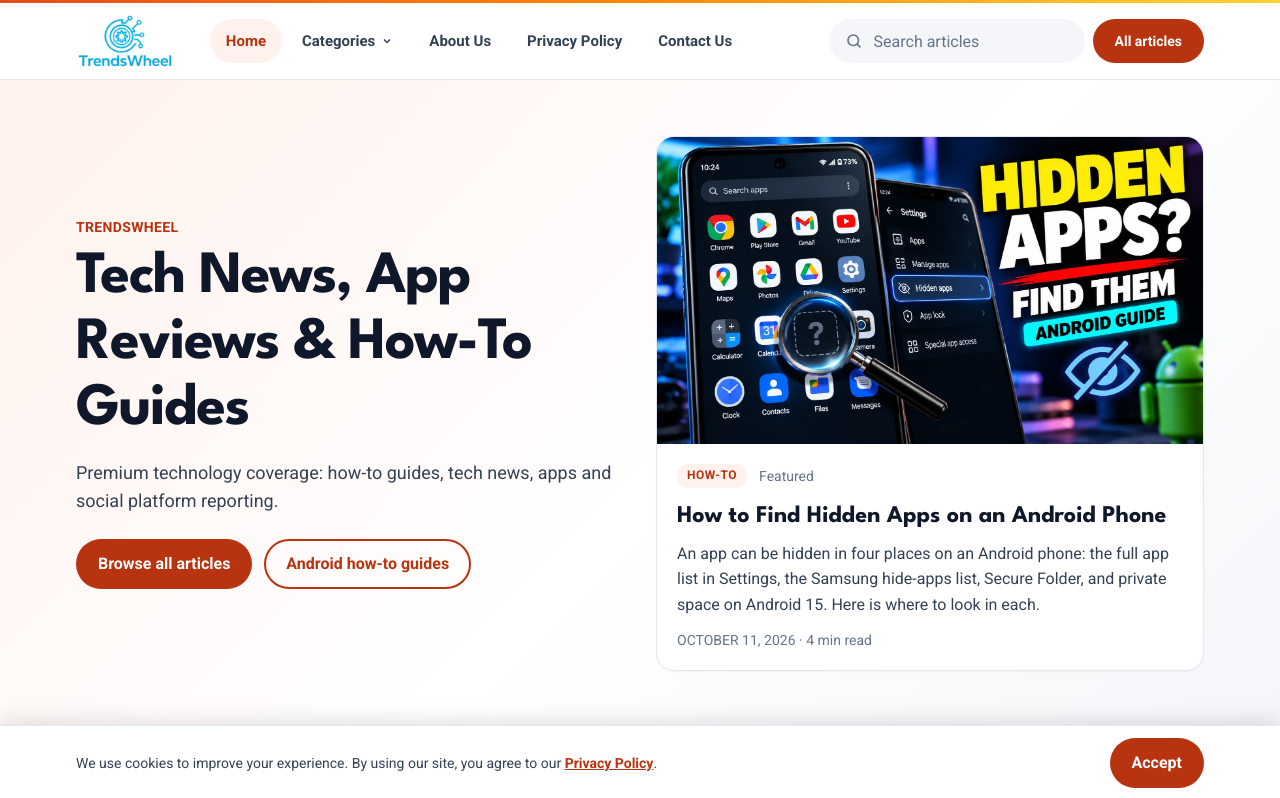
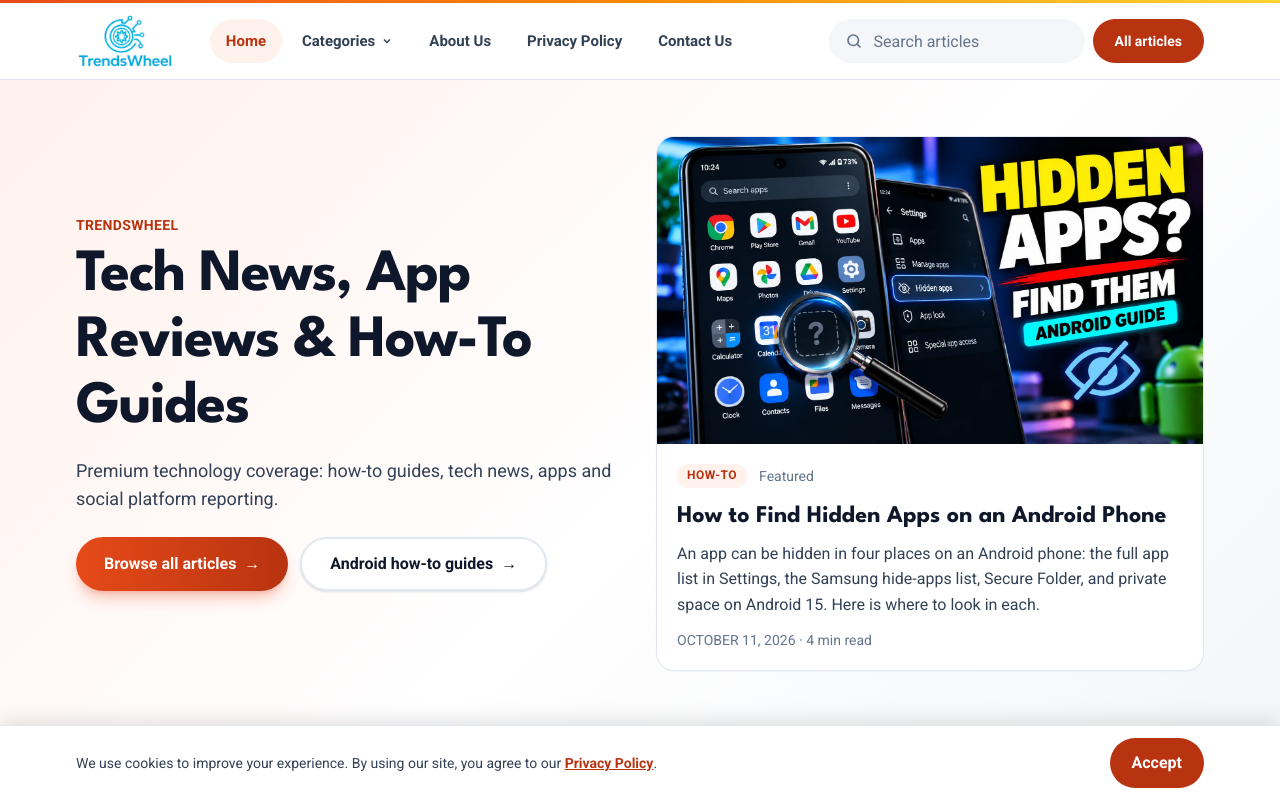
Before and after one commit to iamadityayogi07/trendswheel, a Next.js app: page / in a window 1280 px wide. Shown: the top 798 px of the page. Built offline with nearby package versions, Linux system fonts and the light colour scheme.

Commit message:
Home hero button polish
Co-Authored-By: Claude Sonnet 5.5 <noreply@anthropic.com>

```diff
--- a/app/page.tsx
+++ b/app/page.tsx
@@ -42,11 +42,13 @@ export default function HomePage() {
           </h1>
           <p className="mt-4 text-lg text-ink-2">{site.tagline}</p>
           <div className="mt-6 flex flex-wrap gap-3">
-            <Link href={archiveUrl()} className="btn">
+            <Link href={archiveUrl()} className="group inline-flex min-h-12 items-center gap-2 rounded-full bg-gradient-to-r from-brand to-brand-strong px-7 py-3 font-bold text-white no-underline shadow-lg shadow-brand/30 transition duration-200 hover:-translate-y-0.5 hover:shadow-xl hover:shadow-brand/40">
               Browse all articles
+              <span aria-hidden="true" className="transition group-hover:translate-x-1">→</span>
             </Link>
-            <Link href={categoryUrl('how-to')} className="btn btn-outline">
+            <Link href={categoryUrl('how-to')} className="group inline-flex min-h-12 items-center gap-2 rounded-full border-2 border-line bg-white px-7 py-3 font-bold text-ink no-underline shadow-sm transition duration-200 hover:-translate-y-0.5 hover:border-brand hover:bg-brand-soft hover:text-brand-strong hover:shadow-md">
               Android how-to guides
+              <span aria-hidden="true" className="transition group-hover:translate-x-1">→</span>
             </Link>
           </div>
         </div>
```
